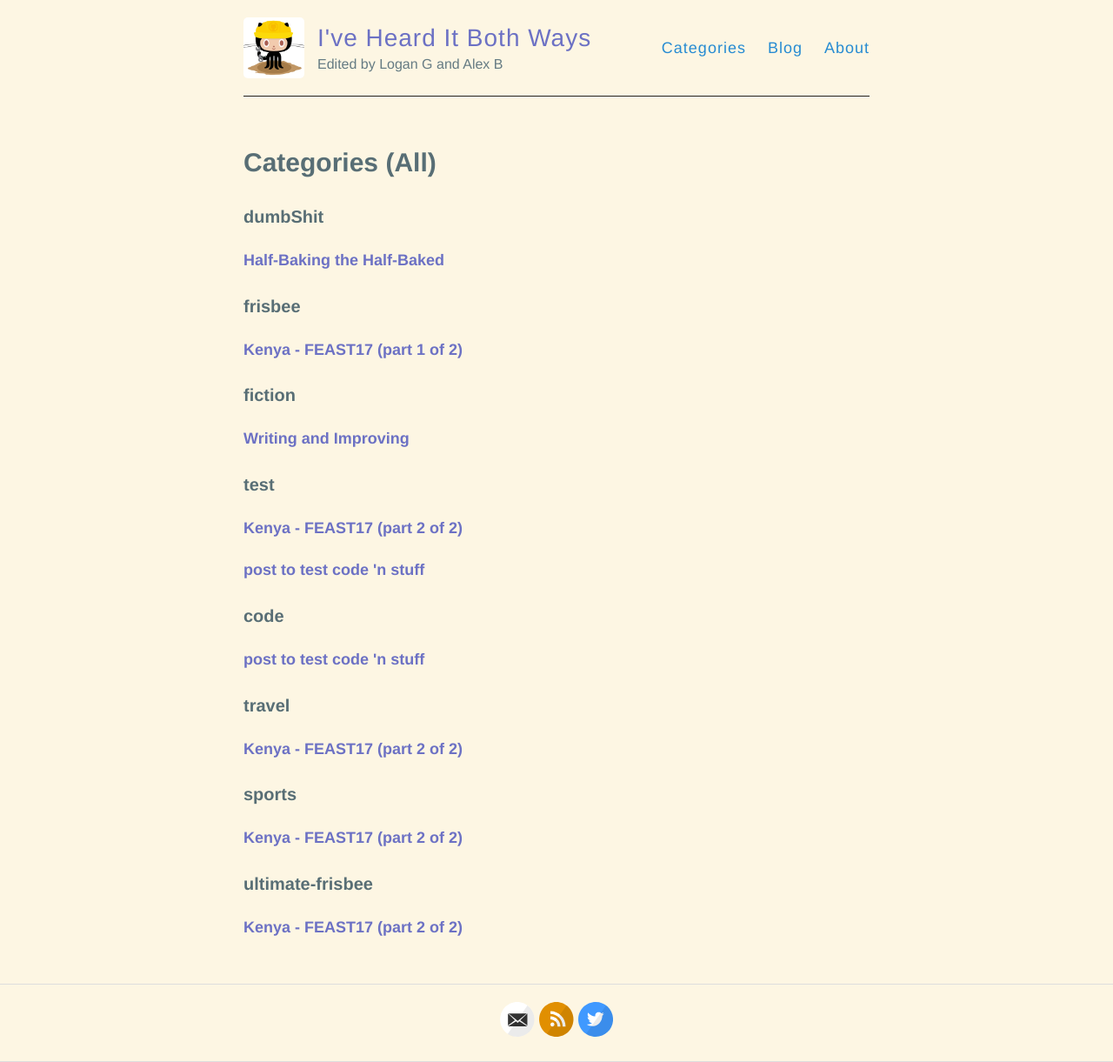
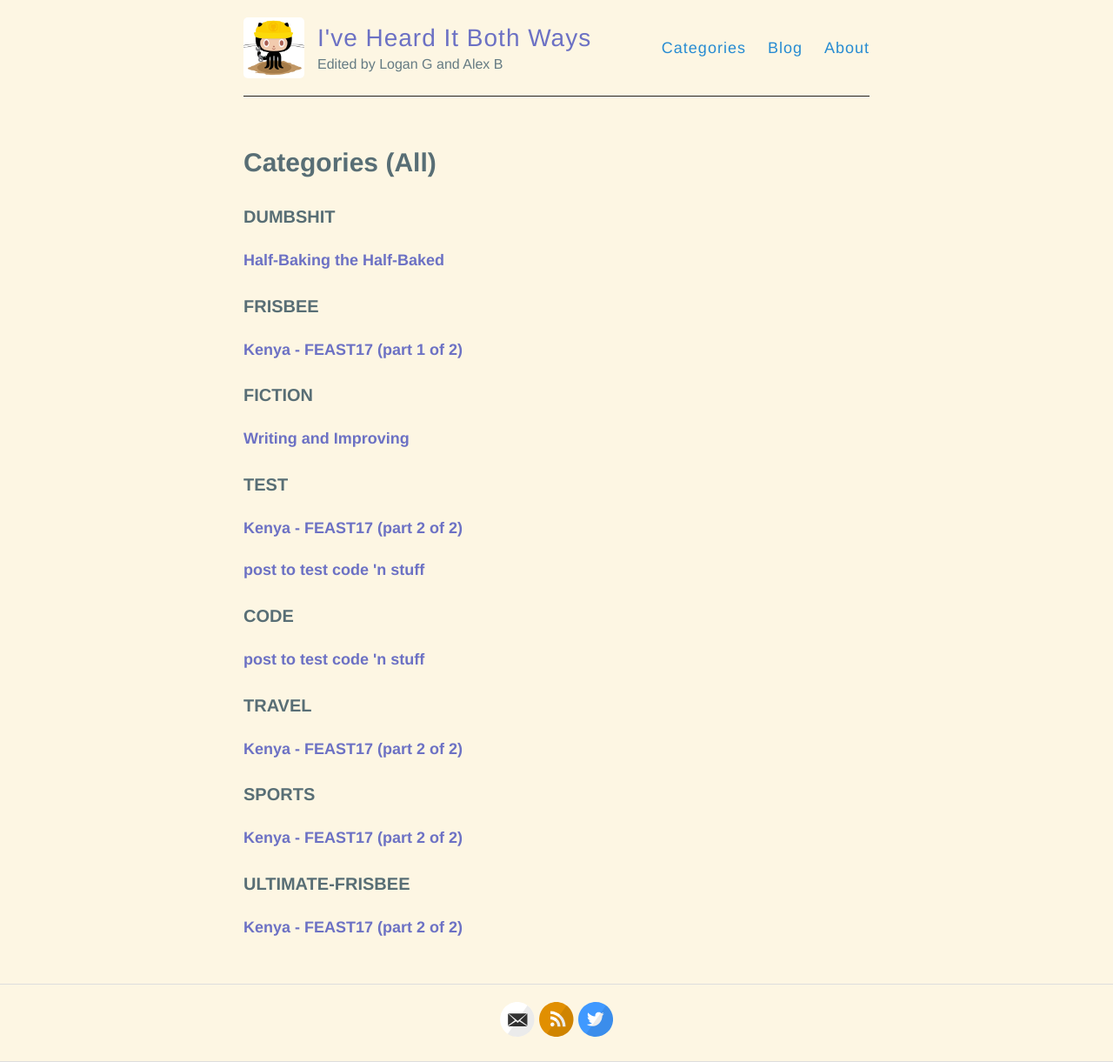
Before and after one commit to hencefarthing/hencefarthing.github.io, a Jekyll site: the page built from categories.md, in a window 1280 px wide. Shown: the whole page at 87% size. Built offline with Jekyll 4.4.1, drawn with Linux system fonts in a browser that asks for light colours.

Commit message:
change to slugify

```diff
--- a/_layouts/categories-layout.html
+++ b/_layouts/categories-layout.html
@@ -6,14 +6,14 @@
     <!-- {{ site.categories }} -->
     {% for category in site.categories %}
     <div class="category-group">
-        <!-- I think each 'category' has lots of data, so just get first item -->
+        <!-- 'category' has lots of data, so just get first item -->
         {% capture category_name %}{{ category | first }}{% endcapture %}
         <div id="#{{ category_name | slugify }}"></div>
 
         <p></p>
-        <h3 class="category-head">{{ category_name }}</h3>
+        <h3 class="category-head">{{ category_name | upcase }}</h3>
 
-        <a name="{{ category_name | slugize }}"></a>
+        <a name="{{ category_name | slugify }}"></a>
 
         {% for post in site.categories[category_name] %}
         <article class="post-item">
```
